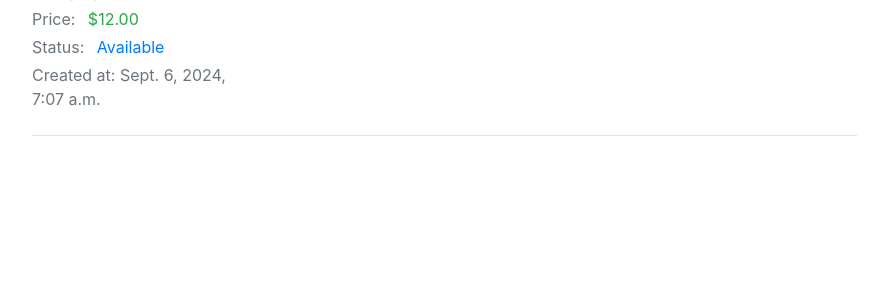
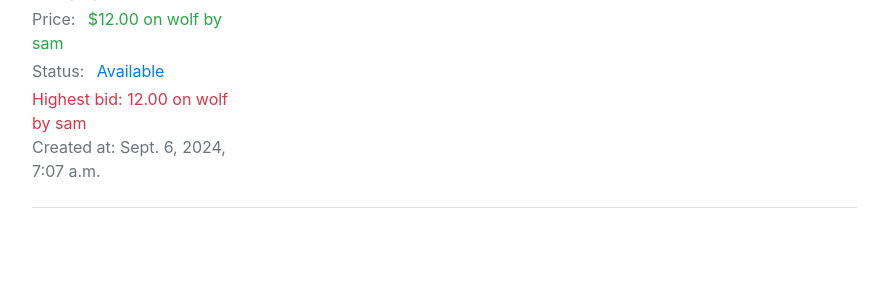
Before and after one commit to YaseenAlam/Commerce, a Django app: page /listing/12 in a window 1280 px wide. Shown: the part 794-1084 px from the top of the page, without its empty margins (53-941 px from the left). Before the commit the page ends 930 px from the top, so only its background shows below. Run offline with Django 3.2, Linux system fonts and the light colour scheme; data comes from the database, SQL or seed files in the repository; both versions use the stored data as it was after the commit; parts of the project's set-up code (start-up, migrations or seed data) failed here and were passed over; some libraries are stand-ins or nearby versions.

Commit message:
refined the page we add bids and they update as they increase

```diff
--- a/auctions/forms.py
+++ b/auctions/forms.py
@@ -21,6 +21,7 @@ class AuctionListingForm(forms.Form):
         }
         )
     )
+
 
     starting_bid = forms.DecimalField(
         label='Starting Bid',
--- a/auctions/models.py
+++ b/auctions/models.py
@@ -18,9 +18,8 @@ class Listing(models.Model):
     created_at = models.DateTimeField(auto_now_add=True)
     active = models.BooleanField(default=True)
     winner = models.CharField(max_length=100, blank=True, null=True)
-
     def __str__(self):
-        return f'{self.title} by {self.owner.username}'
+        return f'{self.title} by {self.owner}'
 
 
 
@@ -31,7 +30,7 @@ class Bid(models.Model):
     auction = models.ForeignKey(Listing, on_delete=models.CASCADE)
 
     def __str__(self):
-        return f'{self.amount} on {self.auction} by {self.user.username}'
+        return f'{self.amount} on {self.auction}'
 
 class Comment():
     pass
--- a/auctions/templates/auctions/listing.html
+++ b/auctions/templates/auctions/listing.html
@@ -11,7 +11,7 @@
                     </h3>
                     </div>
                     <img class="rounded" src="{{ listing.image_url }}" alt="{{ listing.title }}"
-                    style="width: 500px; height: 500px; object-fit: cover;">
+                    style="width: 500px; height: 500px; object-fit: contain;">
                     <div class="d-sm-flex justify-content-between my-4 pb-4 border-bottom">
 
                         <div class="media d-block d-sm-flex text-center text-sm-left">
@@ -22,7 +22,7 @@
                                 Description: </span>{{ listing.description }}
                                 </div>
                                 <div class="font-size-sm mb-1"><span class="text-muted mr-2">
-                                Author: </span>{{ listing.user }}
+                                Author: </span>{{ listing.owner }}
                                 </div>
                                 {% if listing.category %}
                                     <div class="font-size-sm mb-1"><span class="text-muted mr-2">
@@ -34,7 +34,7 @@
                                     </div>
                                 {% endif %}
                                 {% if listing.starting_bid %}
-                                    <div class="font-size-sm text-success mb-1"><span class="text-muted mr-2">Price: </span>${{ listing.starting_bid }}</div>
+                                    <div class="font-size-sm text-success mb-1"><span class="text-muted mr-2">Price: </span>${{ highest_bid }}</div>
                                 {% else %}
                                     <div class="font-size-sm text-danger mb-1"><span class="text-muted mr-2">Price: </span>Not specified</div>
                                 {% endif %}
@@ -43,18 +43,32 @@
                                 {% else %}
                                     <div class="font-size-lg text-danger mb-1"><span class="text-muted mr-2">Status: </span>Sold</div>
                                 {% endif %}
+                                <span class="text-danger">Highest bid: {{ highest_bid }} </span>
+                                <br>
                                 <span class="text-muted">Created at: {{ listing.created_at }} </span>
 
+
                             </div>
+                            {% if listing.owner == user %}
+                                <div class="offset-1">
+                                    <label for="bidss" class="label">Bid:</label>
+                                    <form action="{% url 'place_bid' listing.id %}" class="input-group" method="post" id="bidss">
+                                        {% csrf_token %}
+                                        <span class="input-group-text">$</span>
+                                        <input class="form-control" aria-label="Amount" disabled type="number" name="bidsss" placeholder="Your own listing bud">
+                                        <button class="btn btn-primary" type="submit" id="bidbutton">Place Bid!</button>
+                                    </form>
+                                </div>
+                            {% else %}
                             <div class="offset-1">
                                 <label for="bidss" class="label">Bid:</label>
-                                <form action="{% url 'place_bid' bid.id %}" class="input-group" method="post" id="bidss">
+                                <form action="{% url 'place_bid' listing.id %}" class="input-group" method="post" id="bidss">
                                     {% csrf_token %}
                                     <span class="input-group-text">$</span>
-                                    <input class="form-control" aria-label="Amount" type="number" name="bid" placeholder="Minimum: {{ bid.amount }}">
+                                    <input class="form-control" aria-label="Amount" type="number" name="bidsss" placeholder="Minimum: {{ highest_bid }}">
                                     <button class="btn btn-primary" type="submit" id="bidbutton">Place Bid!</button>
                                 </form>
-                            </div>
+                            {% endif %}
                         </div>
                     </div>
                     <!-- Item-->
--- a/auctions/templates/auctions/result.html
+++ b/auctions/templates/auctions/result.html
@@ -4,4 +4,6 @@
 
 {{message}}
 
+<a type="button" class="btn btn-primary" href="{% url 'index' %}">Home Page</a>
+
 {% endblock %}
--- a/auctions/views.py
+++ b/auctions/views.py
@@ -4,15 +4,22 @@ from django.http import HttpResponse, HttpResponseRedirect
 from django.shortcuts import render, get_object_or_404, get_list_or_404
 from django.urls import reverse
 from django.contrib.auth.decorators import login_required
-
+from django.db.models import Max
 
 from .models import User, Listing, Bid, Comment
 from .forms import AuctionListingForm
 
 def index(request):
     listings = Listing.objects.all().values()
+    high_bids = Bid.objects.aggregate(highestbid=Max('amount'))['highestbid']
+
+    if high_bids:
+        highest_bid = Bid.objects.filter(amount=high_bids).values().values_list("amount")[0][0]
+    else:
+        highest_bid = 0
     return render(request, "auctions/index.html", {
         "listings": listings,
+        "highest_bid": highest_bid
     })
 
 
@@ -114,20 +121,38 @@ def unwatch(request, id):
 
 def listing(request, id):
     current = Listing.objects.get(pk=id)
-    bid = sorted(get_list_or_404(Bid, auction=current))
+    bid = get_list_or_404(Bid, auction=current)
+    #high_bids = Bid.objects.aggregate(highestbid=Max('amount'))['highestbid']
+    # highest_bid = Bid.objects.filter(amount=high_bids).values().values_list("amount")
+    user = request.user
+    """
+    print(highest_bid)
+    print(user)
+    print(id) """
     print(bid)
     #comments = Comment.objects.filter(auction=current)
     return render(request, "auctions/listing.html", {
         "listing": current,
-        "bid": bid[len(bid) - 1]
+        "bid": bid[len(bid) - 1],
+        "highest_bid": bid[len(bid) - 1],
+        "user": user
     })
 
 def place_bid(request, id):
     if request.method == "POST":
         current = Listing.objects.get(pk=id)
-        bidamount = int(request.POST['bid'])
-        bidinput = Bid(amount = bidamount, user = request.user, auction = current)
-        bidinput.save()
-        return render(request, "auctions/result.html", {
-            "message": "Succes! Bid has been placed!",
-        })
+        bidamount = request.POST['bidsss']
+        high_bids = Bid.objects.aggregate(highestbid=Max('amount'),)['highestbid']
+        highest_bid = Bid.objects.filter(amount=high_bids).values().values_list("amount")
+        print(highest_bid[0][0])
+        print(bidamount)
+        if float(bidamount) > float(highest_bid[0][0]):
+            bidinput = Bid(amount = bidamount, user = request.user, auction = current)
+            bidinput.save()
+            return render(request, "auctions/result.html", {
+                "message": "Succes! Bid has been placed!",
+            })
+        else:
+           return render(request, "auctions/result.html", {
+                "message": "Failed! Bid is too low!",
+            })
```
Also changed, not shown: auctions/templates/auctions/index.html (+9 -3 lines), auctions/migrations/0005_listing_price.py (added), auctions/migrations/0006_remove_listing_price.py (added), db.sqlite3.
